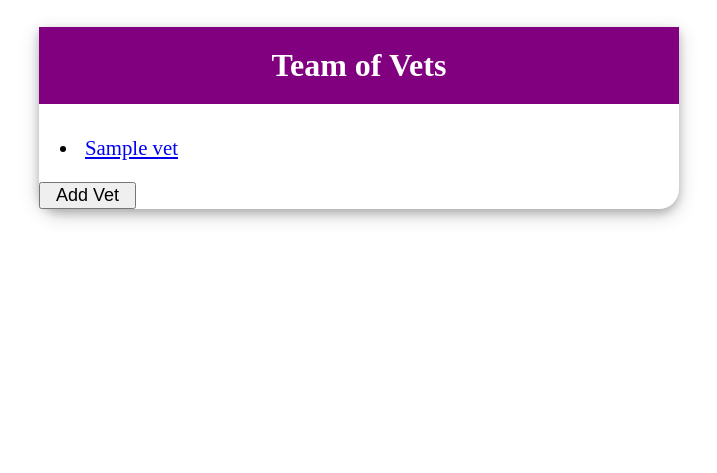
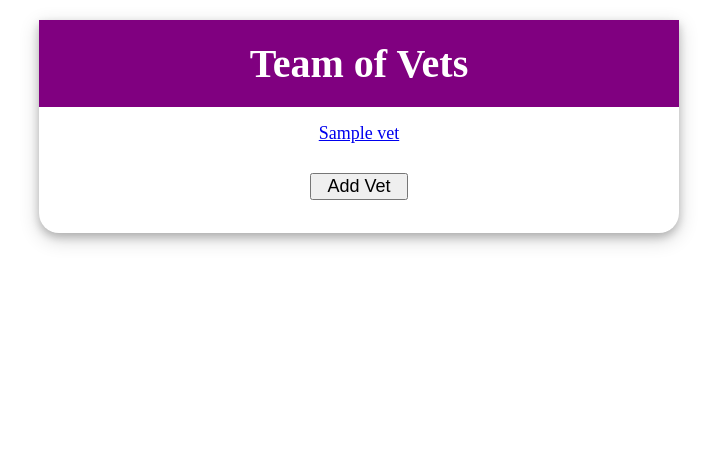
Before and after one commit to juanMoleroD/vet_management_project, a Flask app: page /vets in a window 1280 px wide. Shown: the part 102-575 px from the top of the page, without its empty margins (281-998 px from the left). Run offline with Flask 2, Linux system fonts and the light colour scheme; a database or web service that is not in the repository returns one stand-in record (values such as "Sample title"); some libraries are stand-ins or nearby versions.

Commit message:
more css styling

```diff
--- a/static/CSS/style.css
+++ b/static/CSS/style.css
@@ -27,8 +27,8 @@ body > header {
 /* Main content */
 
 
-/* content card  */
-.content-card {
+/* cards  */
+.card {
     width: 50%;
     margin:auto;
     margin-top: 20px;
@@ -37,23 +37,79 @@ body > header {
     border-top-left-radius: 0;
     border-top-right-radius: 0;
     justify-content: center;
+    align-items: center;
+    display: flex;
+    flex-direction: column;
+    padding-bottom: 30px;
+
 
 }
 
-.content-card > h1 {
+.card > h1 {
+    width: 100%;
     background-color: purple;
     color: white;
     text-align: center;
+    margin: 0;
     padding-top: 20px;
     padding-bottom: 20px;
-    font-size: 2rem;
+    font-size: 40px;
 }
 
-.content-card > ul > li {
-    font-size: 1.3rem;
-    padding: 6px;
+.card-content {
+    text-align: center;
 }
 
+.card-content > h1 {
+    font-size: 28px;
+}
+
+.card-content > h2 {
+    font-size: 22px;
+}
+
+.card-content > ul {
+    padding-left: 0;
+    padding-bottom: 10px;
+}
+
+.card-content > ul > li {
+    font-size: 18px;
+    list-style: none;
+    text-align: center;
+}
+
+.card-nav {
+    display: flex;
+}
+
+.card-nav > form {
+    padding: 3px
+}
+
+
+/* forms */
+
+.edit-form {
+    display: flex;
+    flex-direction: column;
+}
+
+.edit-form-element {
+    padding: 5px;
+    text-align: center;
+    font-size: 16px;
+}
+
+.edit-form > label {
+    padding: 10px;
+    font-size: 20px;
+}
+
+.edit-form > .link-button {
+    width: 60%;
+    margin: auto;
+}
 
 /* misc */
 .link-button {
--- a/templates/vets/vets.html
+++ b/templates/vets/vets.html
@@ -1,11 +1,9 @@
 {% extends 'base.html' %}
 {% block content %}
-
-
 <main>
-
-    <section class="content-card">
+    <section class="card">
         <h1>Team of Vets</h1>
+        <section class="card-content">
             <ul>
                 {% for vet in all_vets %}
                 <li>
@@ -13,13 +11,12 @@
                 </li>
                 {% endfor %}
             </ul>
+        </section>
+        <nav class="card-nav">
             <form action="/vets/new" id="add-new-button">
                 <input type="submit" value="Add Vet" class="link-button">
             </form>
+        </nav>
     </section>
-
-
-
 </main>
-
 {% endblock %}
```
Also changed, not shown: templates/vets/edit.html (+27 -11 lines), templates/vets/vet.html (+14 -13 lines). Lines whose indentation alone changed are shown as unchanged.
